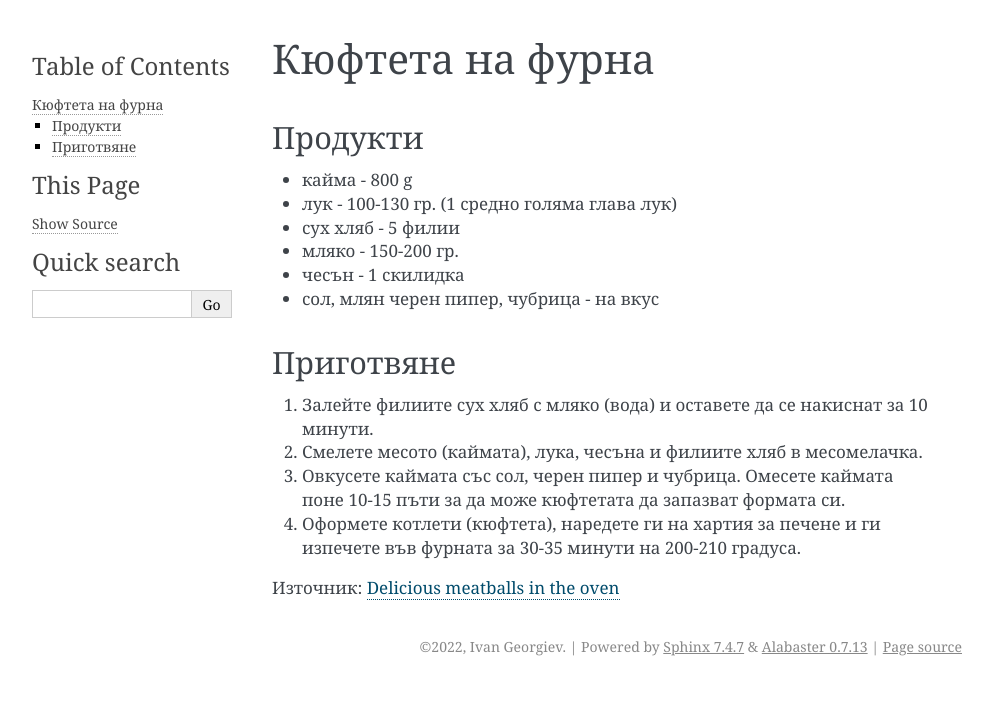
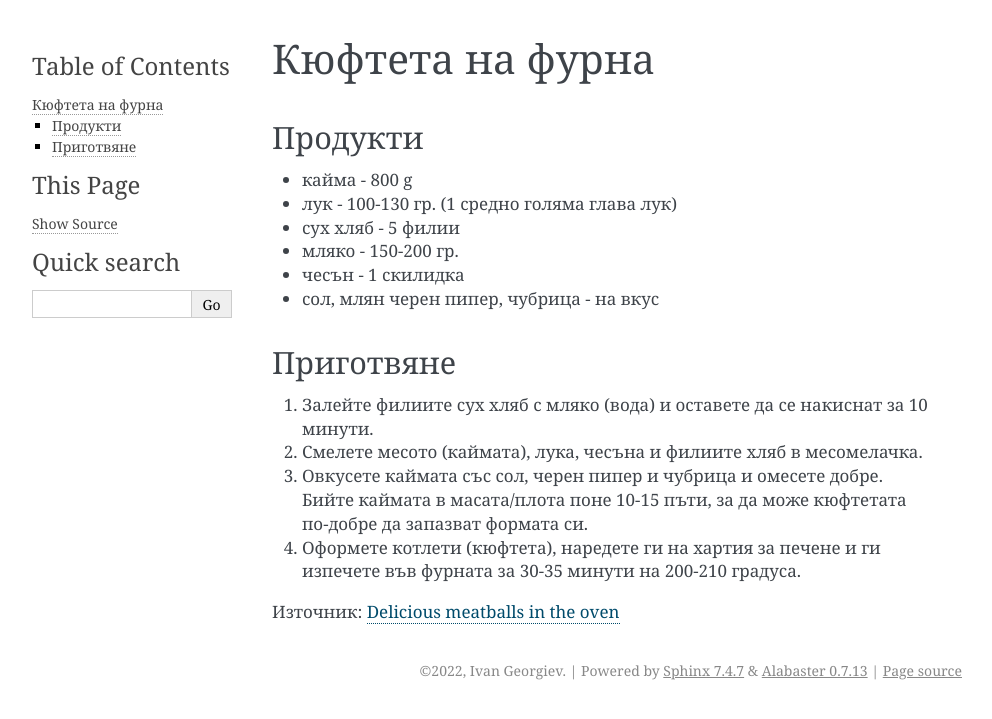
Before and after one commit to ivangeorgiev/life, a Sphinx documentation site: the page built from docs/cooking/recipes/meat/meatballs-oven.md, in a window 1280 px wide. Shown: the top 719 px of the page, without its empty margins (148-1140 px from the left). Built offline with Sphinx 7.4.7, drawn with Linux system fonts in a browser that asks for light colours.

```diff
--- a/docs/cooking/recipes/meat/meatballs-oven.md
+++ b/docs/cooking/recipes/meat/meatballs-oven.md
@@ -16,7 +16,7 @@
 
 1. Залейте филиите сух хляб с мляко (вода) и оставете да се накиснат за 10 минути.
 2. Смелете месото (каймата), лука, чесъна и филиите хляб в месомелачка.
-3. Овкусете каймата със сол, черен пипер и чубрица. Омесете каймата поне 10-15 пъти  за да може кюфтетата да запазват формата си.
+3. Овкусете каймата със сол, черен пипер и чубрица и омесете добре. Бийте каймата в масата/плота поне 10-15 пъти,  за да може кюфтетата по-добре да запазват формата си.
 4. Оформете котлети (кюфтета), наредете ги на хартия за печене и ги изпечете във фурната за 30-35 минути на 200-210 градуса.
 
 Източник: [Delicious meatballs in the oven](https://www.youtube.com/watch?v=Voz-q3Dm5nM)
```
